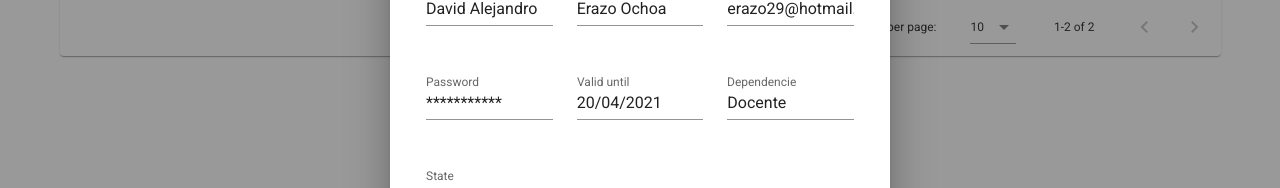
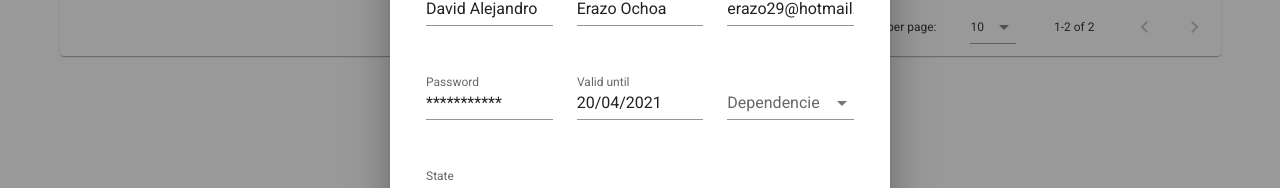
Before and after one commit to NicolasB2/UserManagement, a Vue app in the folder usermanagement/: page /#/users in a window 1280 px wide. Both pictures are taken after a click on the button 1152 px from the left and 212 px from the top of the page. Shown: the part 287-475 px from the top of the page. Built offline with nearby package versions, Linux system fonts and the light colour scheme.

Commit message:
Added list of dependencies

```diff
--- a/usermanagement/src/components/Users.vue
+++ b/usermanagement/src/components/Users.vue
@@ -55,10 +55,12 @@
                       ></v-text-field>
                     </v-col>
                     <v-col cols="12" sm="6" md="4">
-                      <v-text-field
+                      <v-select
                         v-model="editedItem.dependencie"
+                        :items="items"
+                        clearable
                         label="Dependencie"
-                      ></v-text-field>
+                      ></v-select>
                     </v-col>
                     <v-col cols="12" sm="6" md="4">
                       <v-text-field
@@ -125,8 +127,12 @@
         { text: 'Valid until', value: 'validuntil' },
         { text: 'Dependencie', value: 'dependencie' },
         { text: 'State', value: 'state' },
-
         { text: 'Actions', value: 'actions', sortable: false },
+      ],
+      items: [
+        'Tecnología',
+        'Administracion',
+        'Contabilidad'
       ],
       users: [],
       editedIndex: -1,
```
